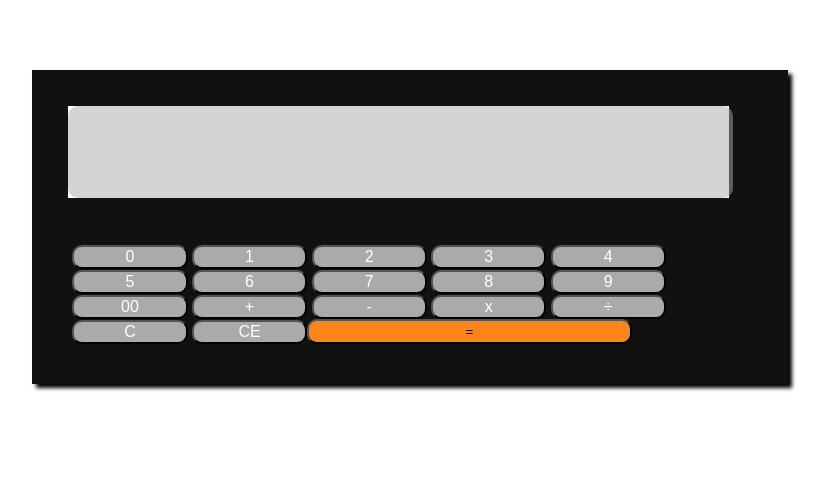
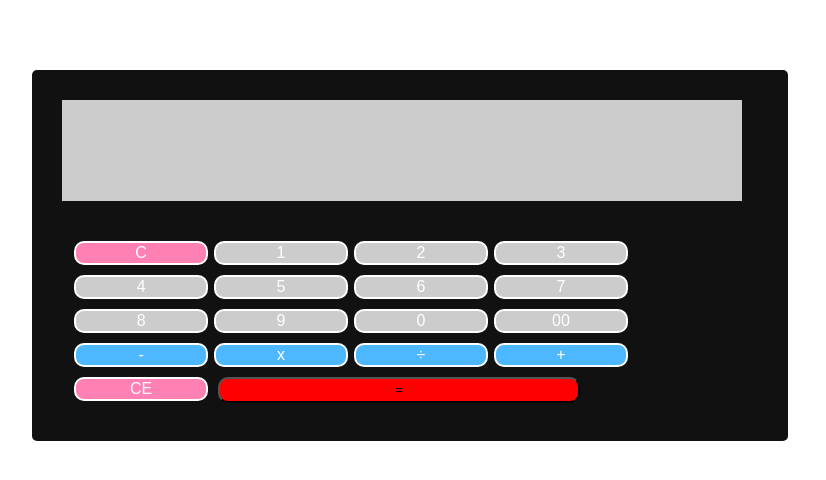
Before and after one commit to joaogama52/plugin, a PHP site: page / in a window 1280 px wide. Shown: the top 480 px of the page, without its empty margins (230-1056 px from the left). Run offline with PHP 8.4, Linux system fonts and the light colour scheme.

Commit message:
Alterações Finais Design

```diff
--- a/css/style.css
+++ b/css/style.css
@@ -5,25 +5,26 @@
 
 .container{
     position: relative;
-    margin: 70px auto; /*o valor para cima e automatico para o resto*/
+    margin: 70px auto;
     width: 55%;
     height: auto;
     padding: 30px;
     background: #111111;
     border: 10% solid white;
-    box-shadow: 4px 4px 4px black;
+    border-radius: 5px;
+
 }
 .Resultado{
     position: relative;
-    width: 95%;
+    width: 96%;
     height: auto;
     padding: 6px;
-    background-color:#111111;
+    background-color: #cccccc;
 }
 
 .buttons{
-    margin-top: 30px;
-    width: 92%;
+    margin-top: 20px;
+    width: 96%;
     height: auto;
     padding: 10px;
     background: #111111;
@@ -31,42 +32,38 @@
 }
 .campo{
     width: 100%;
-    height: 90px;
-    border: none;
-    opacity: 0.5;
-    background-color: #aaaaaa;    color: #aaaaaa;
+    height: 87px;
+    border:none;
+    background-color:  #cccccc;    color: #aaaaaa;
     font-size: 230%;
     text-align: right;
-    border-radius: 10px;
     color: black;
 }
 
 .btn{
-    margin-top: 1px;
-    width: 18%;
+    margin-top: 10px;
+    margin-left: 2px;
+    width: 20%;
     height: 10%;
  /*   padding: 3%;*/
-    background-color: #aaaaaa;
+    background-color:  #cccccc;
     color: white;
     font-size: 100%;
     border-radius: 10px;
-
-    /*border: 5px solid #1c86ee;*/
+    border: 2px solid;
 }
 .btn:hover{
     cursor: pointer;
     background-color:#aaaaaa;
 }
-/*.overlay{
-    display: none;
-    z-index:0;
-    cursor: pointer;
-}*/
+
 
 .btn-igual{
-    width: 43%;
-    height: 8%;
+    width: 48%;
+    height: 7%;
     position:absolute;
     border-radius: 10px;
     background-color: #FF851B;
+    margin-top: 10px;
+    margin-left:10px;
 }
--- a/index.php
+++ b/index.php
@@ -19,7 +19,8 @@
     </header>
 
     <section class="buttons">
-        <input type="button" value="0" name="btn" class="btn">
+                <input type="button" value="C" name="c" class="btn" style="background-color:#ff80b3;">
+
         <input type="button" value="1" name="btn" class="btn">
         <input type="button" value="2" name="btn" class="btn">
         <input type="button" value="3" name="btn" class="btn">
@@ -29,14 +30,14 @@
         <input type="button" value="7" name="btn" class="btn">
         <input type="button" value="8" name="btn" class="btn">
         <input type="button" value="9" name="btn" class="btn">
+        <input type="button" value="0" name="btn" class="btn">
         <input type="button" value="00" name="btn" class="btn">
-        <input type="button" value="+" name="soma" class="btn">
-        <input type="button" value="-" name="subtracao" class="btn">
-        <input type="button" value="x" name="multiplicacao" class="btn">
-        <input type="button" value="÷" name="divisao" class="btn">
-        <input type="button" value="C" name="c" class="btn">
-        <input type="button" value="CE" name="ce" class="btn">
-        <input type="button" value="=" name="igual" class="btn-igual">
+        <input type="button" value="-" name="subtracao" class="btn" style="background-color:#4db8ff;">
+        <input type="button" value="x" name="multiplicacao" class="btn" style="background-color:#4db8ff;">
+        <input type="button" value="÷" name="divisao" class="btn" style="background-color:#4db8ff;">
+                <input type="button" value="+" name="soma" class="btn" style="background-color:#4db8ff;">
+        <input type="button" value="CE" name="ce" class="btn"  style="background-color:#ff80b3;" >
+        <input type="button" value="=" name="igual" class="btn-igual" style="background-color:#ff0000;">
 
     </section>
 </div>
```
